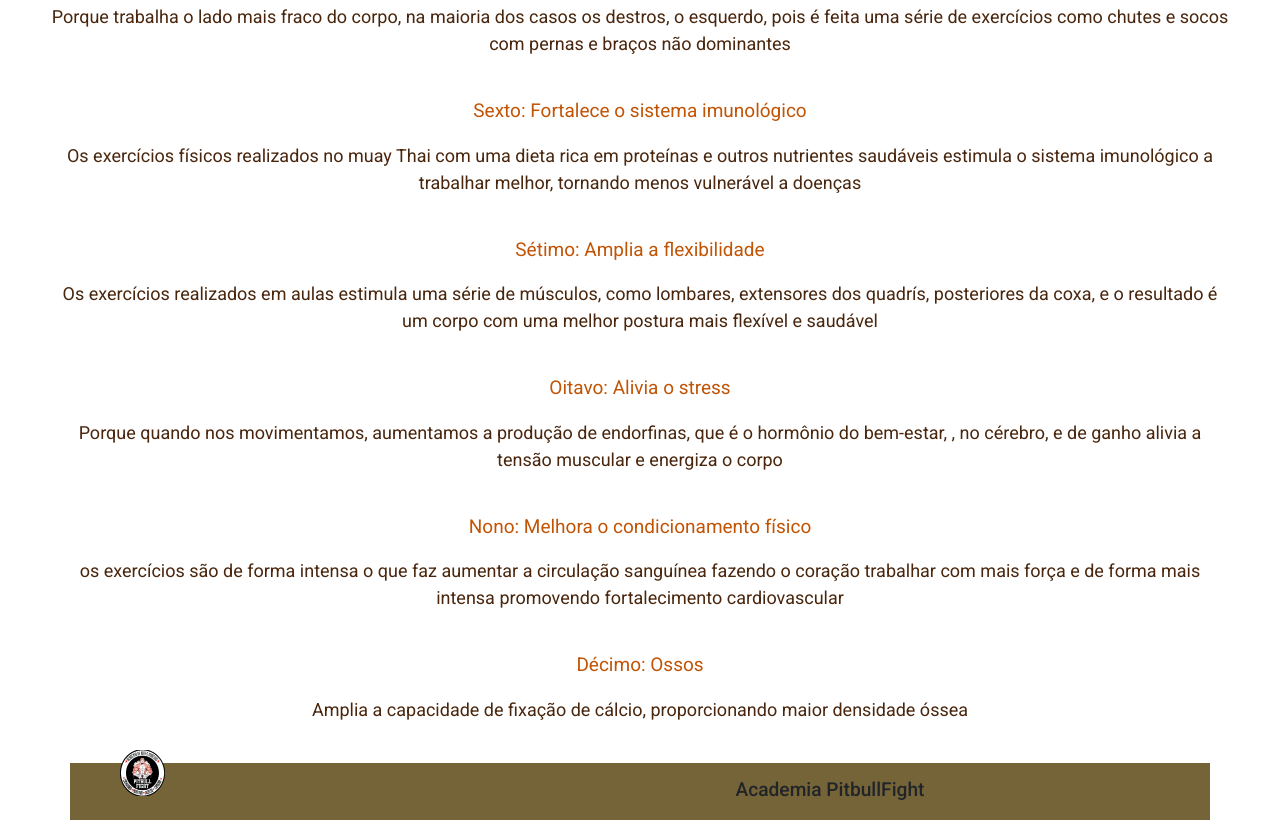
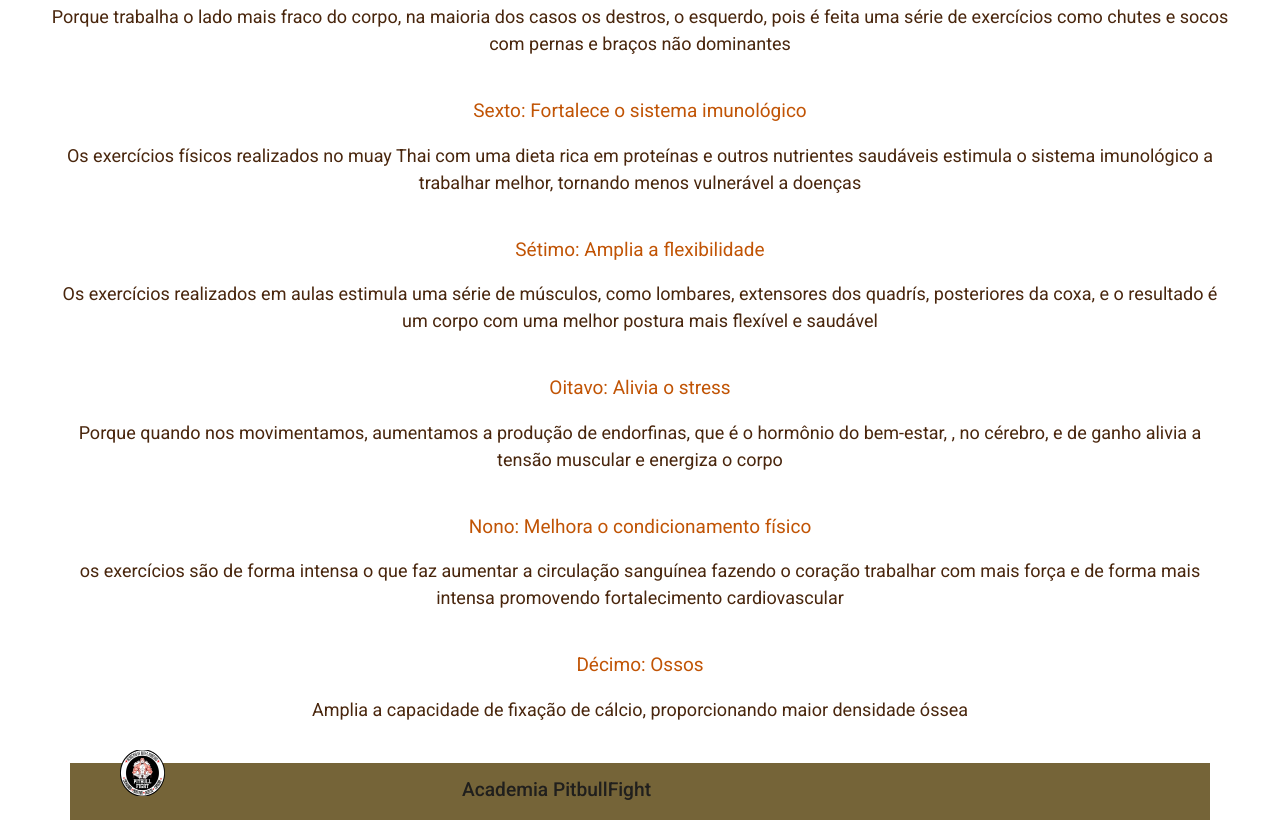
Before and after one commit to Arivaldosud/landpage, a plain HTML site: page index.html in a window 1280 px wide. Shown: the part 1184-2004 px from the top of the page. Drawn offline with nearby package versions, Linux system fonts and the light colour scheme; files whose address does not match are found by name.

Commit message:
Modificação da seção footer , texto parágrado

```diff
--- a/css/styles.css
+++ b/css/styles.css
@@ -168,7 +168,7 @@ h3{
    .container-p{
        display: flex;
        align-items: center;
-       justify-content: center;
+       justify-content: left;
        font-weight: 500;
        padding-top: 0.8rem;
 
@@ -176,6 +176,7 @@ h3{
 
    .container-p p{
         font-size: 1.2rem;
+        color: #201f1d;
    }
 
 
```
